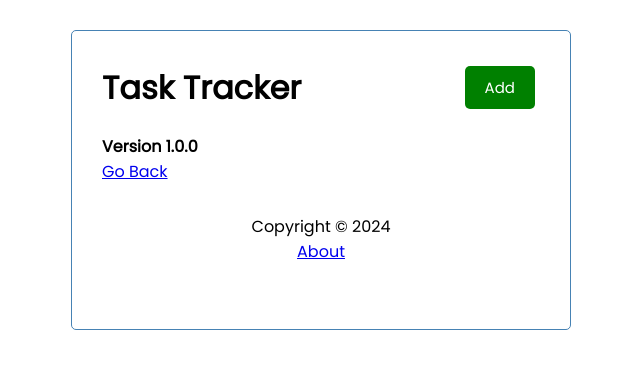
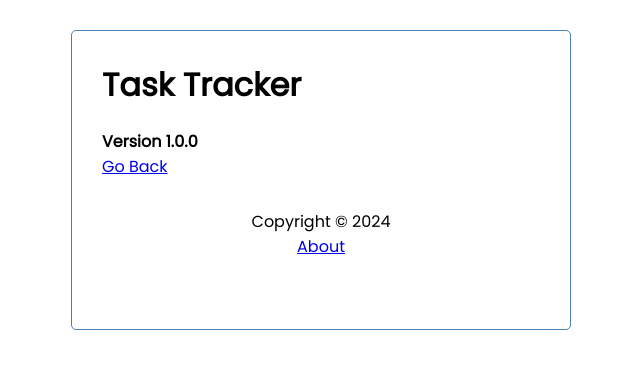
Before and after one commit to ChakrabortyDiya/Task-tracker, a React (Create React App) app: page /about in a window 1280 px wide. Shown: the top 368 px of the page, without its empty margins (319-959 px from the left). Built offline with nearby package versions, Linux system fonts and the light colour scheme; data requests are answered from the project's data file; the HTML template or start-up script is replaced by a standard one.

Commit message:
Header updated

```diff
--- a/src/components/Header.js
+++ b/src/components/Header.js
@@ -1,12 +1,13 @@
 import PropTypes from 'prop-types'
+import {useLocation} from 'react-router-dom'
 import Button from './Button'
 
 const Header = ({ title,onAdd,showAdd }) => {
-
+  const location = useLocation()
   return (
     <header className='header'>
       <h1>{title}</h1>
-      <Button color={showAdd ? 'red' : 'green'} text={showAdd ? 'Close' : 'Add'} onClick={onAdd}/>
+      {location.pathname ==='/' && <Button color={showAdd ? 'red' : 'green'} text={showAdd ? 'Close' : 'Add'} onClick={onAdd}/>}
     </header>
   )
 }
```
